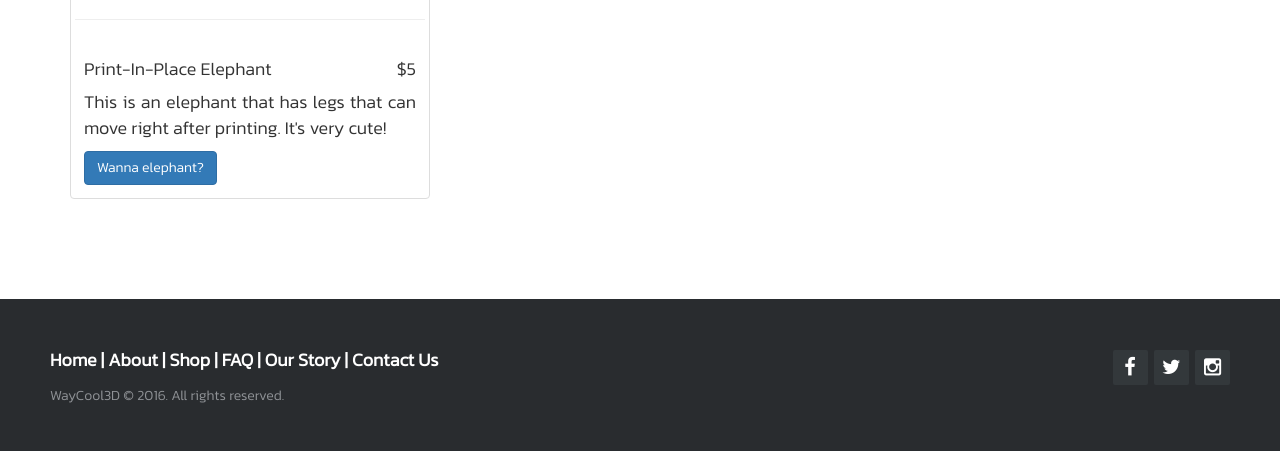
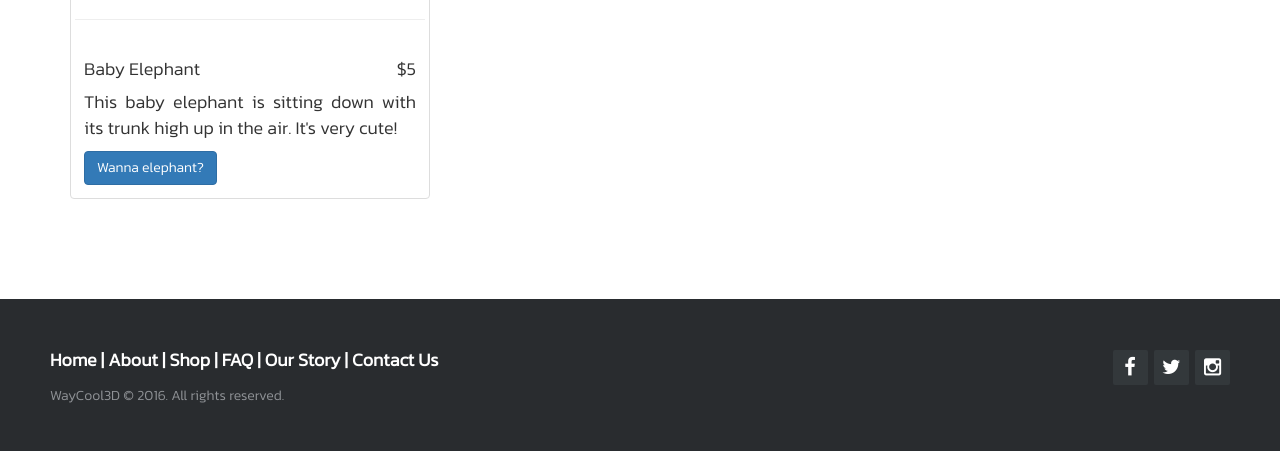
Before and after one commit to minglethepringle/waycool3d, a PHP site: page /shop in a window 1280 px wide. Shown: the part 768-1219 px from the top of the page. Run offline with PHP 8.4, Linux system fonts and the light colour scheme.

Commit message:
Update shop.php

```diff
--- a/pages/shop.php
+++ b/pages/shop.php
@@ -38,12 +38,12 @@
       </div>
       <div id="elephant" class="col-sm-4 col-lg-4 col-md-4">
         <div class="thumbnail">
-          <img src="img/elephant.jpeg" alt="Example of printed elephant">
+          <img src="img/elephant.jpg" alt="Example of printed elephant">
           <hr>
           <div class="caption">
             <h4 class="pull-right">$5</h4>
-            <h4>Print-In-Place Elephant</h4>
-            <p>This is an elephant that has legs that can move right after printing. It's very cute!</p>
+            <h4>Baby Elephant</h4>
+            <p>This baby elephant is sitting down with its trunk high up in the air. It's very cute!</p>
             <button class="btn btn-primary" onclick="toggleelephant()">Wanna elephant?</button>
           </div>
         </div>
```
